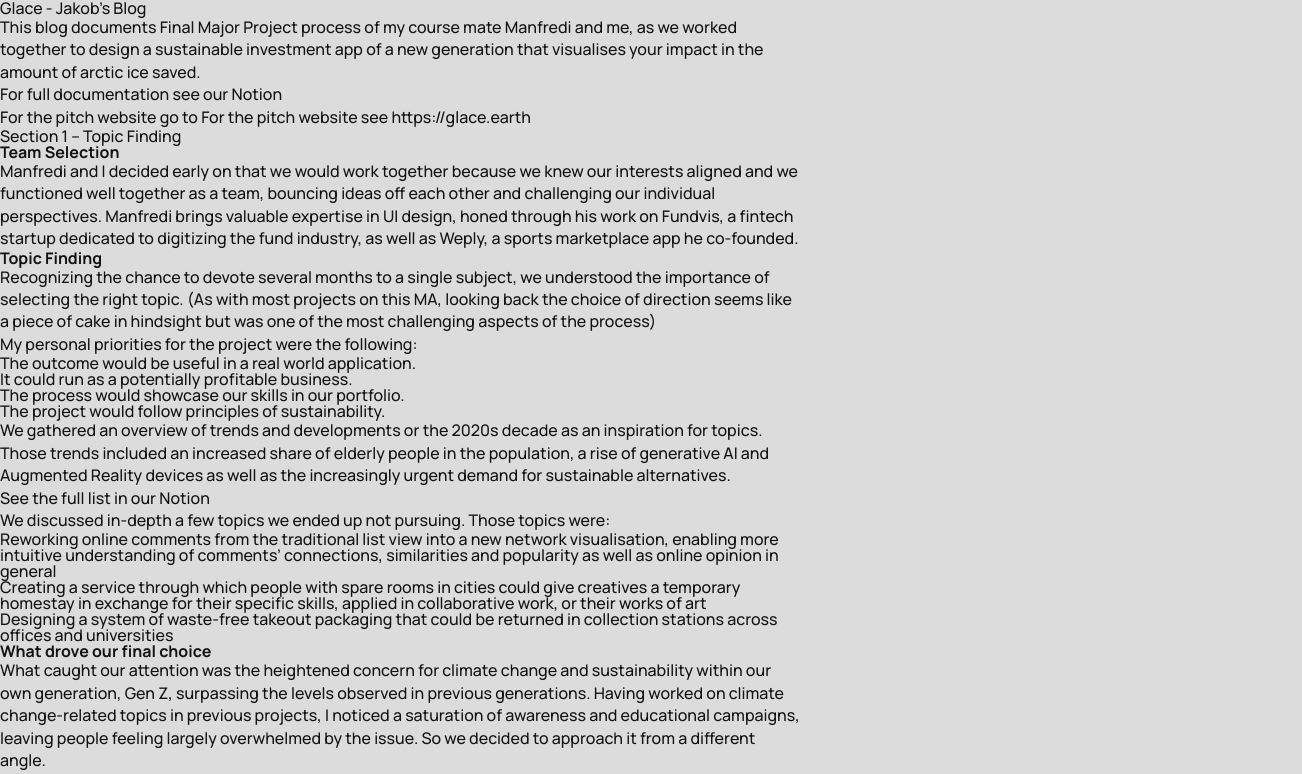
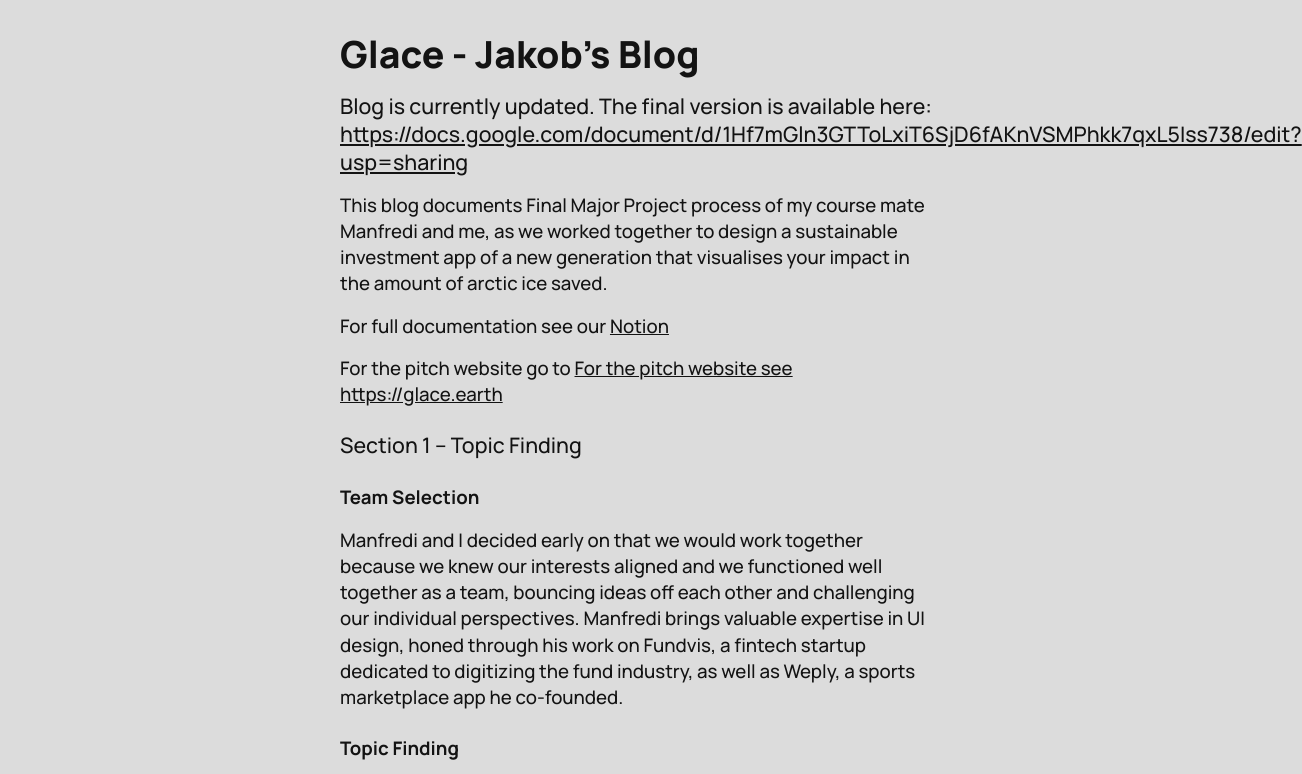
Before and after one commit to jakobprufer/glace.earth, a Next.js app: page /blog in a window 1280 px wide. Shown: the top 774 px of the page, 1302 px wide, since content can reach past the window. Built offline with nearby package versions, Linux system fonts and the light colour scheme.

Commit message:
blog updated

```diff
--- a/src/app/blog/page.tsx
+++ b/src/app/blog/page.tsx
@@ -5,6 +5,15 @@ export default function page() {
   return (
     <div className="blog">
       <h1>Glace - Jakob's Blog</h1>
+      <h2>
+        Blog is currently updated. The final version is available here:{" "}
+        <a
+          href="https://docs.google.com/document/d/1Hf7mGln3GTToLxiT6SjD6fAKnVSMPhkk7qxL5Iss738/edit?usp=sharing"
+          target="_blank"
+        >
+          https://docs.google.com/document/d/1Hf7mGln3GTToLxiT6SjD6fAKnVSMPhkk7qxL5Iss738/edit?usp=sharing
+        </a>
+      </h2>
       <p className="intro">
         This blog documents Final Major Project process of my course mate
         Manfredi and me, as we worked together to design a sustainable
@@ -323,6 +332,32 @@ export default function page() {
           generation was generally more active in sustainable behaviours and
           willing to pay more for eco-friendly products.
         </p>
+        <p>
+          As for Gen Z’s relationship to spending, we found four important
+          factors likely to play a role in their consumption behaviours.{" "}
+        </p>
+        <ul>
+          <li>
+            <b>Focus on innovation:</b> a strong inclination towards spending on
+            technological and design-based innovations in the marketplace
+          </li>
+          <li>
+            <b>Insistence on convenience:</b> reliance on convenience, seen in
+            preferences for time-saving devices, easy-to-acquire retail
+            channels, and products with simplified experiences
+          </li>
+          <li>
+            <b>Desire for security:</b> Economic challenges shape Generation Z's
+            focus on security, leading to an interest in saving and conservative
+            spending
+          </li>
+          <li>
+            <b>Tendency toward escapism: </b>prone to escapist consumption
+            pursuits including entertainment (e.g., movies, music, video-games)
+            and fostering social “tribes”, partyl as a response to economic
+            challenges
+          </li>
+        </ul>
       </section>
     </div>
   );
--- a/src/sass/pages/Blog.sass
+++ b/src/sass/pages/Blog.sass
@@ -1,2 +1,32 @@
 .blog
-    max-width: 800px
+    max-width: 600px
+    margin: 32px auto
+    line-height: 150%
+    font-size: 14pt
+
+    p
+        padding-bottom: 16px
+
+    ul
+        padding-bottom: 16px
+
+    li
+        padding-bottom: 8px
+
+    h1
+        padding-bottom: 16px
+        padding-top: 8px
+        font-weight: 800
+        font-size: 28pt
+
+    h2
+        padding-bottom: 16px
+        padding-top: 8px
+        font-size: 16pt
+
+    h3
+        padding-bottom: 16px
+        padding-top: 8px
+
+    a
+        text-decoration: underline
```
